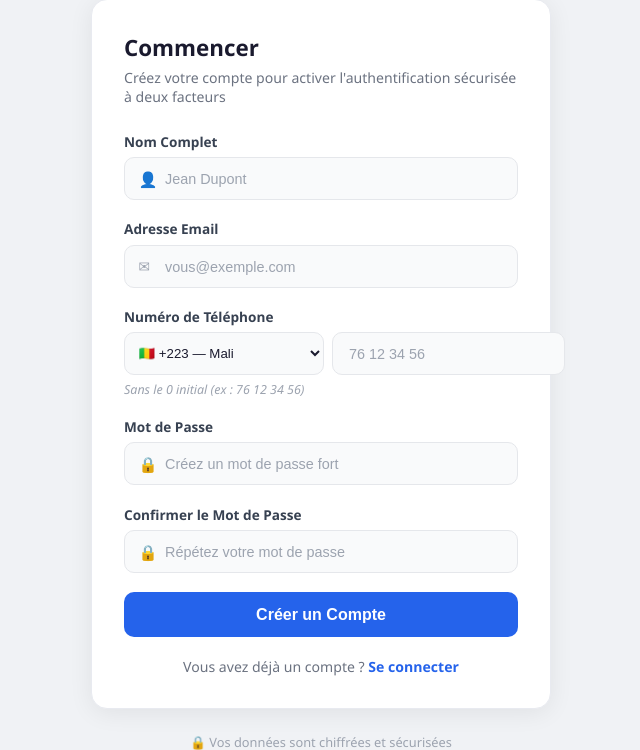
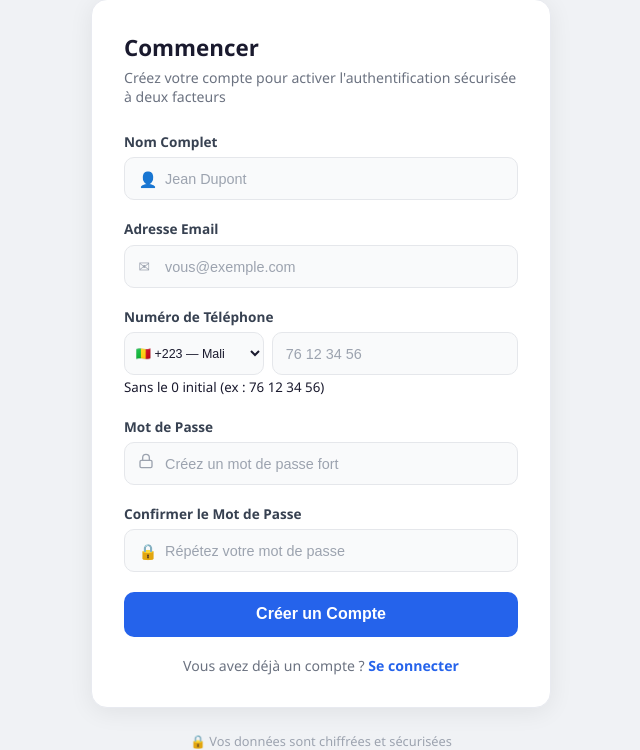
Before and after one commit to aichaag/projet-auth-qr-otp, a Flask app: page /register in a window 1280 px wide. Shown: the part 215-965 px from the top of the page, without its empty margins (319-959 px from the left). Run offline with Flask 3, Linux system fonts and the light colour scheme.

Commit message:
Fix phone row et icônes register

```diff
--- a/static/style.css
+++ b/static/style.css
@@ -761,15 +761,18 @@ input::placeholder {
     display: flex;
     gap: 0.5rem;
     align-items: stretch;
+    width: 100%;
+    overflow: hidden;
 }
 
 .country-select {
-    flex: 0 0 auto;
-    width: 200px;
-    padding: 0.75rem 0.6rem;
+    flex: 0 0 140px;
+    width: 140px;
+    min-width: 0;
+    padding: 0.75rem 0.4rem;
     border: 1.5px solid #e5e7eb;
     border-radius: 10px;
-    font-size: 0.83rem;
+    font-size: 0.78rem;
     color: #1a1a2e;
     background-color: #f9fafb;
     cursor: pointer;
@@ -784,7 +787,8 @@ input::placeholder {
 
 .phone-input {
     flex: 1;
-    padding: 0.75rem 1rem;
+    min-width: 0;
+    padding: 0.75rem 0.8rem;
     border: 1.5px solid #e5e7eb;
     border-radius: 10px;
     font-size: 0.95rem;
@@ -798,14 +802,6 @@ input::placeholder {
     border-color: #2563eb;
     background-color: #ffffff;
     box-shadow: 0 0 0 3px rgba(37, 99, 235, 0.1);
-}
-
-.phone-hint {
-    display: block;
-    margin-top: 0.35rem;
-    font-size: 0.78rem;
-    color: #9ca3af;
-    font-style: italic;
 }
 
 /* ========== LOG TABLE ========== */
--- a/templates/register.html
+++ b/templates/register.html
@@ -142,7 +142,12 @@
         <div class="form-group">
             {{ form.password.label }}
             <div class="input-wrapper">
-                <span class="input-icon">🔒</span>
+                <span class="input-icon">
+    <svg xmlns="http://www.w3.org/2000/svg" width="16" height="16" viewBox="0 0 24 24" fill="none" stroke="currentColor" stroke-width="2" stroke-linecap="round" stroke-linejoin="round">
+        <rect width="18" height="11" x="3" y="11" rx="2" ry="2"/>
+        <path d="M7 11V7a5 5 0 0 1 10 0v4"/>
+    </svg>
+</span>
                 {{ form.password(placeholder="Créez un mot de passe fort") }}
             </div>
             {% for error in form.password.errors %}
```
